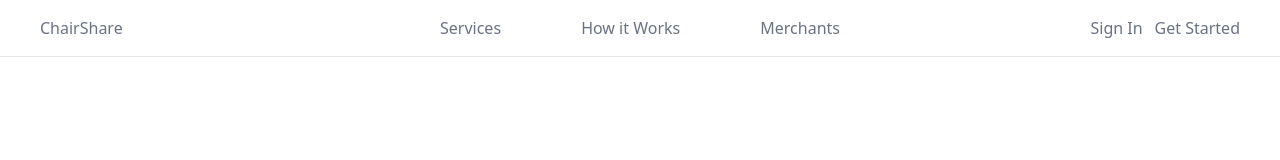
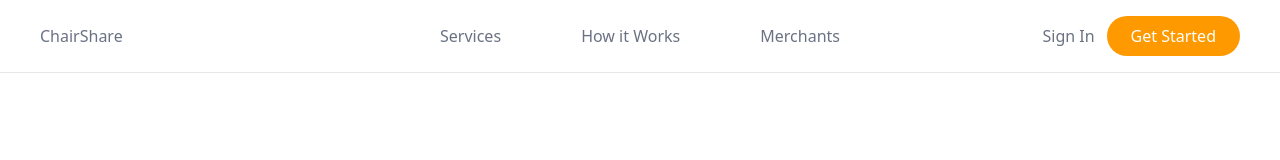
Before and after one commit to KayviaHarriott/chair-share, a React (Vite) app: page / in a window 1280 px wide. Shown: the top 160 px of the page. Built offline with nearby package versions, Linux system fonts and the light colour scheme.

Commit message:
Added url link for logo placement and updates links in nav bar

```diff
--- a/src/navigation/NavBar.tsx
+++ b/src/navigation/NavBar.tsx
@@ -4,18 +4,18 @@ export const NavBar = () => {
   return (
     <nav className="flex justify-center py-4 border-b border-gray-200 px-4 text-gray-500 bg-white">
       <div className="max-w-[1200px] w-full ">
-        <div className="w-full flex justify-between">
+        <div className="w-full flex justify-between items-center">
           <div className="w-1/3">
-            <p>ChairShare</p>
+            <Link to="/">ChairShare</Link>
           </div>
-          <div className="w-1/3 flex justify-between gap-4">
+          <div className="w-1/3 flex items-center justify-between gap-4">
             <Link to="/">Services</Link>
             <Link to="/about">How it Works</Link>
             <Link to="/merchants">Merchants</Link>
           </div>
-          <div className="w-1/3 flex justify-end gap-3">
+          <div className="w-1/3 flex justify-end items-center gap-3">
             <Link to="/merchants">Sign In</Link>
-            <Link to="/merchants">Get Started</Link>
+              <Link className="bg-amber-500 px-6 py-2 text-white rounded-full" to="/merchants">Get Started</Link>
           </div>
         </div>
       </div>
```
